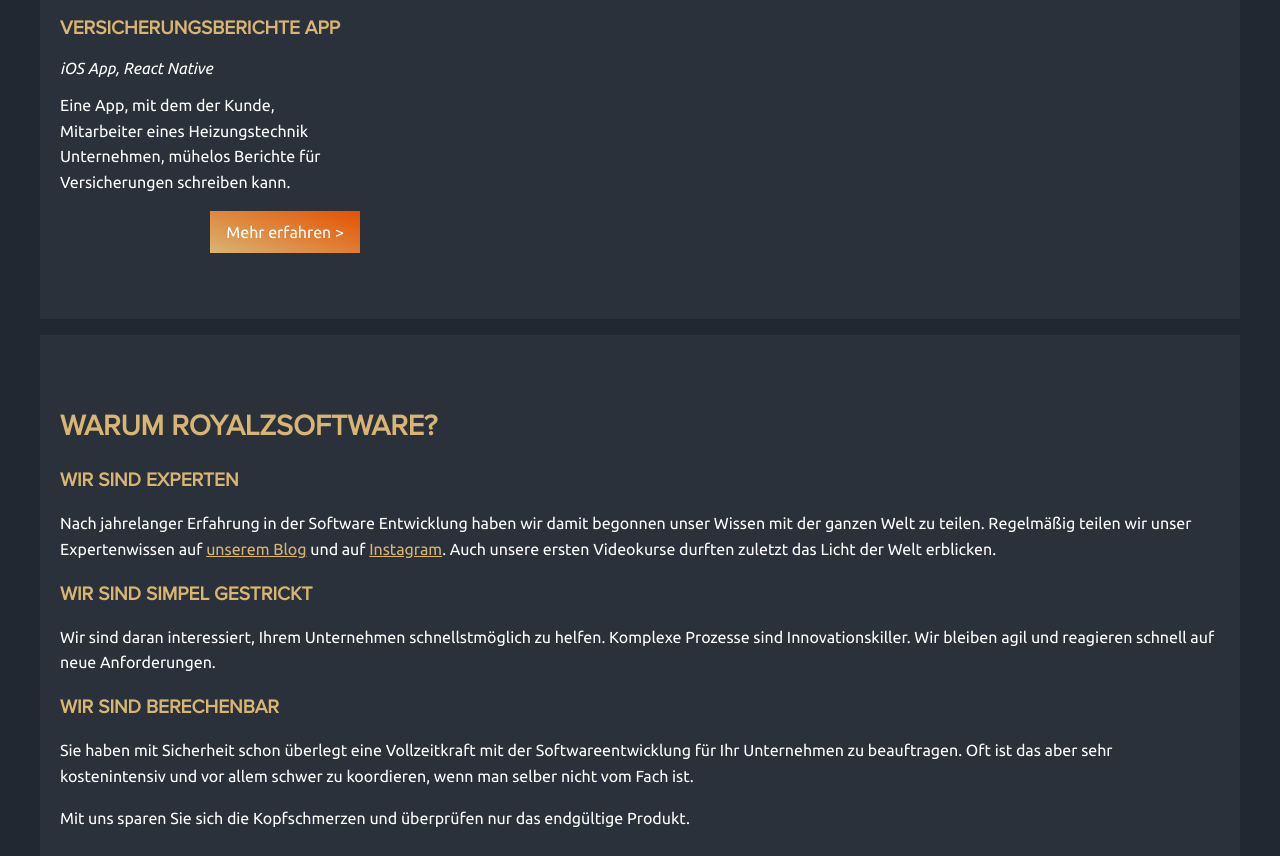
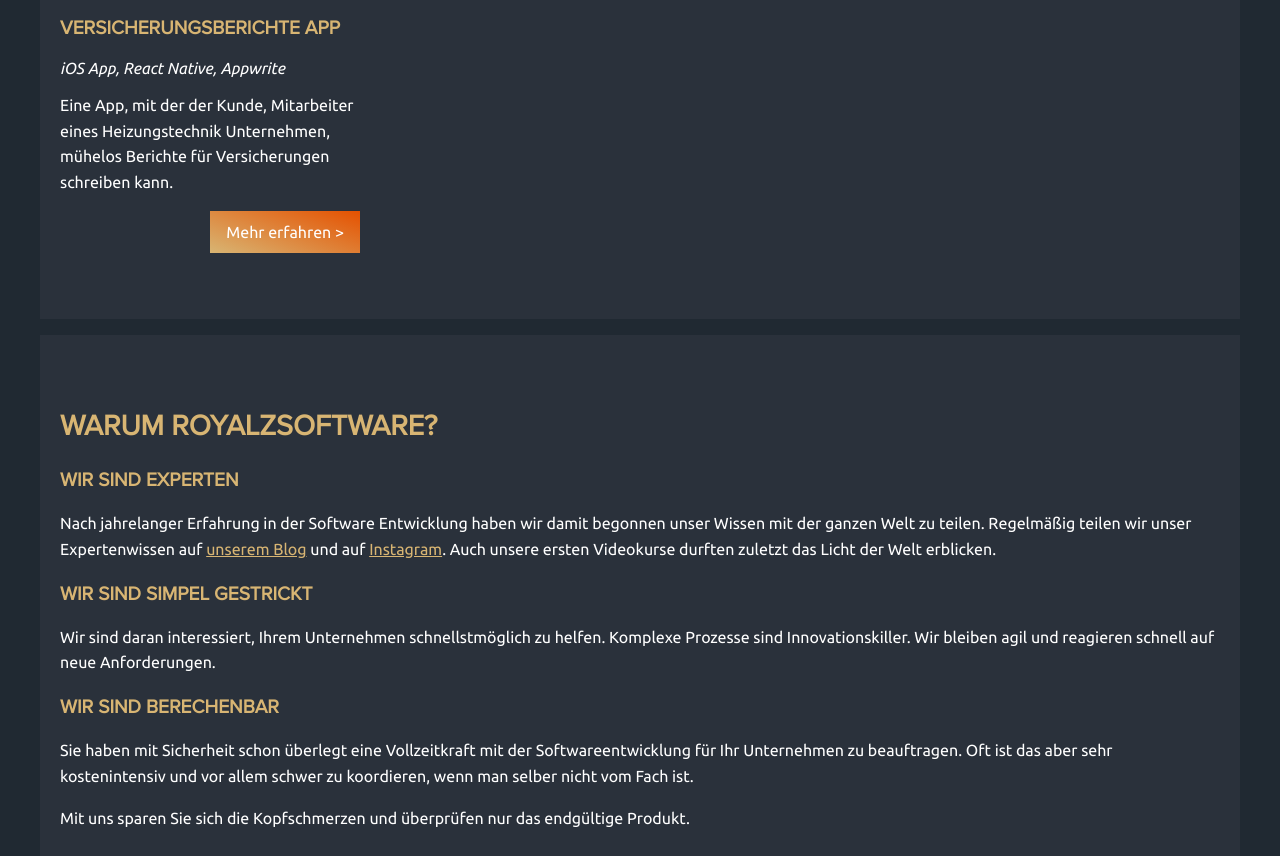
Before and after one commit to RoyalZSoftware/royalzsoftware.github.io, a plain HTML site: page index.html in a window 1280 px wide. Shown: the part 2529-3385 px from the top of the page. Drawn offline with Linux system fonts and the light colour scheme.

Commit message:
fix: content

```diff
--- a/index.html
+++ b/index.html
@@ -406,9 +406,9 @@ Mein Kunde war sehr zufrieden mit der fertigen Smartphone-App!"</p>
 					<h3>
 						Versicherungsberichte App
 					</h3>
-					<i>iOS App, React Native</i>
+					<i>iOS App, React Native, Appwrite</i>
 					<p>
-					Eine App, mit dem der Kunde, Mitarbeiter eines Heizungstechnik Unternehmen, mühelos Berichte für Versicherungen schreiben kann.
+					Eine App, mit der der Kunde, Mitarbeiter eines Heizungstechnik Unternehmen, mühelos Berichte für Versicherungen schreiben kann.
 					</p>
 					<a target="_blank" href="https://royalzsoftware.de/case-study-saving-10-hrsweek-with-a-mobile-app" class="cta-button">
 						Mehr erfahren
```
